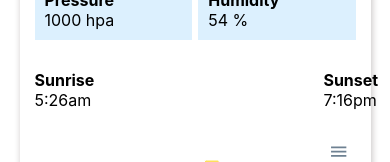
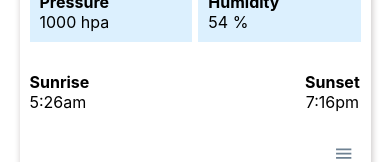
Before and after one commit to hemantjayas/weatherapp, a React (Create React App) app: page / in a window 390 px wide. Shown: the part 430-592 px from the top of the page. Built offline with nearby package versions, Linux system fonts and the light colour scheme; no server answers.

Commit message:
media query

```diff
--- a/src/components/basic.css
+++ b/src/components/basic.css
@@ -2,7 +2,7 @@
     margin: 20px auto;
     width: 50%;
     box-sizing: border-box;
-    padding: 15px;
+    padding: 10px;
     box-shadow: 1px 1px 7px 0px rgb(198, 194, 194) ;
     box-sizing: border-box;
     border-radius: 5px;
@@ -58,7 +58,7 @@ p, h4{
 #sunrise div{
     margin: 30px 0;
     width: 10%;
-    text-align: left;
+    text-align: center;
 
 }
 
@@ -69,4 +69,9 @@ p, h4{
         width: 90%;
     }
 
+    #sunrise div{
+        width: 17%;
+
+    }
+
   }
```
